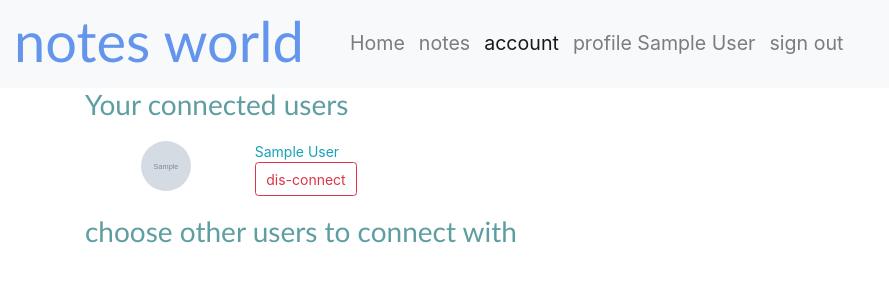
After one commit to muremwa/notes-world, a Django app: page /account/connect/ in a window 1280 px wide. The commit adds this page. Shown: the top 300 px of the page, without its empty margins (0-889 px from the left). Run offline with Django 3.2, Linux system fonts and the light colour scheme; a user stored in the database is signed in; tables that the repository leaves empty hold one stand-in row (values such as "Sample post"); grey boxes marked "Sample" are stand-in pictures; some libraries are stand-ins or nearby versions.

Commit message:
Added a way for users to send, accept and deny requests from each other.

```diff
--- a/account/admin.py
+++ b/account/admin.py
@@ -1,5 +1,6 @@
 from django.contrib import admin
-from .models import Profile
+from .models import Profile, Connection
 
 # Register your models here
 admin.site.register(Profile)
+admin.site.register(Connection)
--- /dev/null
+++ b/account/templates/account/connect.html
@@ -0,0 +1,83 @@
+{% extends 'base.html' %}
+{% load staticfiles %}
+
+{% block title %}connect{% endblock title %}
+{% block style %}<link href="{% static 'account/css/connect.css' %}" type="text/css" rel="stylesheet">{% endblock style %}
+
+{% block account %}active{% endblock account %}
+
+{% block content %}
+<div class="container">
+    <div class="row">
+        <div class="col-sm-8">
+            {% if connected %}
+                <!-- Connected users -->
+                <h2>Your connected users</h2>
+                {% for friend in connected %}
+                <div class="row user">
+                    <div class="col-sm-2">
+                        <img class="user-img" alt="image of {{ friend.username }}" src="{{ friend.profile.image.url }}">
+                    </div>
+                    <div class="col-sm-9 user-info">
+                        <span class="text-info">{{ friend.get_full_name }}</span>
+                        <br />
+                        <form method="post">
+                            {% csrf_token %}
+                            <input type="hidden" name="url" value="{% url 'base_account:exit' friend.id %}">
+                            <button class="btn btn-outline-danger disconnect-button" type="submit">dis-connect</button>
+                        </form>
+                    </div>
+                </div>
+                {% endfor %}
+            {% endif %}
+
+            <!-- Connection suggestions -->
+            <h2>choose other users to connect with</h2>
+            {% for friend in suggestions %}
+            <div class="row user">
+                <div class="col-sm-2">
+                    <img class="user-img" alt="image of {{ friend.username }}" src="{{ friend.profile.image.url }}">
+                </div>
+                <div class="col-sm-9 user-info">
+                    <span class="text-info">{{ friend.first_name }} {{ friend.last_name }}</span>
+                    <br />
+                    <form method="post">
+                        {% csrf_token %}
+                        <input type="hidden" name="url" value="{% url 'base_account:connect' friend.id %}">
+                        <button type="submit" class="btn btn-outline-info connect-button">connect</button>
+                    </form>
+                </div>
+            </div>
+            <hr>
+            {% endfor %}
+        </div>
+        <div class="col-sm-4">
+            {% if requests %}
+            <!-- Connection requests -->
+            <h2>Connection requests</h2>
+            {% for friend in requests %}
+            <div class="row user">
+                <div class="col-sm-2">
+                    <img class="user-img" alt="image of {{ friend.conn_sender.username }}" src="{{ friend.conn_sender.profile.image.url }}">
+                </div>
+                <div class="col-sm-9 user-info">
+                    <span class="text-info">{{ friend.conn_sender.get_full_name }}</span>
+                    <br />
+                    <form method="post">
+                        {% csrf_token %}
+                        <input type="hidden" name="url" value="{% url 'base_account:accept' friend.id %}">
+                        <input type="hidden" name="deny_url" value="{% url 'base_account:deny' friend.id %}">
+                        <button type="submit" name="approve" class="btn btn-outline-dark accept-button">approve</button>
+                        <button name="deny" class="btn btn-outline-danger deny-button">deny</button>
+                    </form>
+                </div>
+            </div>
+            <hr>
+            {% endfor %}
+            {% endif %}
+        </div>
+    </div>
+</div>
+{% endblock content %}
+
+{% block bottomScript %}<script src="{% static 'account/js/connect.js' %}"></script>{% endblock bottomScript %}
--- a/account/templates/account/index.html
+++ b/account/templates/account/index.html
@@ -19,7 +19,8 @@
         <hr>
         <div id="links" class="container col-sm-5">
             {% if user.is_authenticated %}
-            <a href="#" class="bco col-sm-5" style="padding: 1em;">add notes</a>
+            <a href="{% url 'notes:note-create' %}" class="bco col-sm-5" style="padding: 1em;">add notes</a>
+            <a href="{% url 'base_account:connected' %}" class="bco col-sm-5" style="padding: 1em;">connect</a>
             {% else %}
             <div class="row bco">
                 <div class="col-sm-6 text-center">
--- a/account/urls.py
+++ b/account/urls.py
@@ -17,4 +17,19 @@ urlpatterns = [
     # account/profile/edit/34/
     path('profile/edit/<int:pk>/', views.ProfileEditView.as_view(), name="profile-edit"),
 
+    # account/connect/
+    path('connect/', views.ConnectedUser.as_view(), name="connected"),
+
+    # account/connect/user4/send  (ajax)
+    path('connect/user<int:id>/send', views.connect, name="connect"),
+
+    # account/connect/user4/accept (ajax)
+    path('connect/user<int:id>/accept', views.accept, name="accept"),
+
+    # account/connect/user4/exit  (ajax)
+    path('connect/user<int:id>/exit', views.dis_connect, name="exit"),
+
+    # account/connect/request6/deny  (ajax)
+    path('connect/request<int:id>/deny', views.deny, name="deny"),
+
 ]
--- a/account/views.py
+++ b/account/views.py
@@ -1,11 +1,15 @@
-from django.shortcuts import render, redirect, reverse
-from .forms import SignUpForm, ProfileForm
+from django.shortcuts import render, redirect, reverse, get_object_or_404
 from django.views import generic
 from django.contrib.auth.mixins import LoginRequiredMixin
 from django.views import View
+from django.db.models import Q
+from django.http import JsonResponse
+import random
 
-# models
-from .models import Profile
+# models & forms
+from .models import Profile, Connection
+from .forms import SignUpForm, ProfileForm
+from django.contrib.auth.models import User
 
 # sign ups
 from django.contrib.auth import authenticate, login
@@ -58,3 +62,149 @@ class ProfileEditView(LoginRequiredMixin, generic.UpdateView):
         context = super().get_context_data(**kwargs)
         context['input_name'] = "edit profile"
         return context
+
+
+# connected page
+class ConnectedUser(generic.TemplateView):
+    template_name = "account/connect.html"
+
+    def get(self, request, *args, **kwargs):
+        users = User.objects.all()
+        suggestions = []
+        qset_1 = (
+            Q(conn_receiver=self.request.user.profile) &
+            Q(approved=False)
+        )
+        requests = Connection.objects.filter(qset_1).distinct()
+        qset = (
+            Q(conn_sender=self.request.user.profile.user) |
+            Q(conn_receiver=self.request.user.profile)
+        )
+        connected = []
+        checking = []
+        connected_obj = Connection.objects.filter(qset).distinct()
+
+        for obj in connected_obj:
+            if obj.conn_sender == self.request.user:
+                checking.append(obj.conn_receiver.user)
+            else:
+                checking.append(obj.conn_sender)
+
+        for obj in connected_obj:
+            if obj.approved:
+                if obj.conn_sender == self.request.user:
+                    connected.append(obj.conn_receiver.user)
+                else:
+                    connected.append(obj.conn_sender)
+
+        # suggestions
+        for i in range(10):
+                suggestion = random.choice(users)
+                if suggestion != self.request.user and suggestion not in suggestions and suggestion not in checking:
+                    suggestions.append(suggestion)
+
+
+        return render(request, self.template_name, {
+            'suggestions': suggestions,
+            "connected": connected,
+            "requests": requests,
+        })
+
+
+# send a connection request
+def connect(request, id):
+    if request.method == "POST":
+        response = {}
+        sender = request.user
+        receiver = User.objects.get(pk=id).profile
+        qset = (
+            Q(conn_sender=request.user) &
+            Q(conn_receiver=receiver)
+        )
+        qset_2 = (
+            Q(conn_sender=receiver.user) &
+            Q(conn_receiver=request.user.profile)
+        )
+        checking_1 = Connection.objects.filter(qset)
+        checking_2 = Connection.objects.filter(qset_2)
+
+        if len(checking_1) == 0 and len(checking_2) == 0:
+            Connection.objects.create(
+                conn_sender=sender,
+                conn_receiver=receiver
+            )
+            response['sent'] = True
+        else:
+            response['sent'] = False
+            response['state'] = "request is sent already"
+
+        return JsonResponse(response)
+
+
+# accept a connection request
+def accept(request, id):
+    if request.method == "POST":
+        response = {}
+        _connection = get_object_or_404(Connection, pk=id)
+
+        if _connection.approved:
+            response['state'] = "already approved"
+        else:
+            _connection.approved = True
+            _connection.save()
+            response['state'] = "you have approved"
+            response['accepted'] = True
+
+        return JsonResponse(response)
+
+
+# delete an existing request
+def dis_connect(request, id):
+    if request.method == "POST":
+        friend = get_object_or_404(User, pk=id)
+        response = {}
+        qset_1 = (
+            Q(conn_sender=request.user) &
+            Q(conn_receiver=friend.profile)
+        )
+        qset_2 = (
+            Q(conn_sender=friend) &
+            Q(conn_receiver=request.user.profile)
+        )
+
+        _connection = Connection.objects.filter(qset_1)
+        _connection_2 = Connection.objects.filter(qset_2)
+
+        if len(_connection_2) == 0 and len(_connection) == 0:
+            response['exited'] = False
+            response['state'] = "connection no longer exists"
+        else:
+            if len(_connection) > 0:
+                connection = _connection[0]
+            else:
+                connection = _connection_2[0]
+
+            connection.delete()
+            response['exited'] = True
+            response['state'] = "disconnected"
+
+        return JsonResponse(response)
+
+
+# deny a connection request
+def deny(request, id):
+    if request.method == "POST":
+        conn_request = get_object_or_404(Connection, pk=id)
+        response = {}
+        if not conn_request.approved:
+            conn_request.delete()
+            response['denied'] = True
+            response['state'] = "you have denied the request"
+        elif conn_request.approved:
+            response['denied'] = False
+            response['state'] = "you cannot deny an approved request"
+        else:
+            response['denied'] = False
+            response['state'] = "the request no longer exists"
+
+        return JsonResponse(response)
--- /dev/null
+++ b/note/static/account/css/connect.css
@@ -0,0 +1,15 @@
+.user-img {
+    width: 50px;
+    height: 50px;
+    border-radius: 50%;
+    margin-left: 25%;
+}
+
+.user {
+    margin: 1.2em;
+    padding: 0.2em;
+}
+
+.user-info {
+    margin-left: 20px;
+}
--- /dev/null
+++ b/note/static/account/js/connect.js
@@ -0,0 +1,124 @@
+// user to send conection requests
+$(document).on('click', '.connect-button', function (e) {
+    e.preventDefault();
+    // get the token
+    let button = this
+    let form = button.parentElement;
+    let url = form.children.url.value;
+    let token = form.children.csrfmiddlewaretoken.value;
+
+    // send
+    $.ajax( {
+        type: "POST",
+        url: url,
+        data: {
+            csrfmiddlewaretoken: token
+        },
+        success: function (response) {
+            console.log(response['sent']);
+            if (response['sent']) {
+                button.innerText = "sent";
+            } else {
+                button.innerText = response['state']
+            }
+        },
+        error: function () {
+            button.innerText = "error";
+        }
+    });
+});
+
+
+// user to accepts conection requests
+$(document).on('click', '.accept-button', function (e) {
+    e.preventDefault();
+    // get the token
+    let button = this
+    let form = button.parentElement;
+    let url = form.children.url.value;
+    let token = form.children.csrfmiddlewaretoken.value;
+    let denyButton = form.children.deny
+
+    // send
+    $.ajax( {
+        type: "POST",
+        url: url,
+        data: {
+            csrfmiddlewaretoken: token
+        },
+        success: function (response) {
+            if (response['accepted']) {
+                denyButton.style.display = "none";
+                button.innerText = response['state'];
+            };
+        },
+        error: function (err) {
+            console.log(err)
+            button.innerText = "error";
+        }
+    });
+});
+
+
+
+// user to disconnects users
+$(document).on('click', '.disconnect-button', function (e) {
+    e.preventDefault();
+    // get the token
+    let button = this
+    let form = button.parentElement;
+    let url = form.children.url.value;
+    let token = form.children.csrfmiddlewaretoken.value;
+
+    // send
+    $.ajax( {
+        type: "POST",
+        url: url,
+        data: {
+            csrfmiddlewaretoken: token
+        },
+        success: function (response) {
+            if (response['exited']) {
+                button.innerText = response['state'];
+            } else {
+                button.innerText = response['state'];
+            }
+        },
+        error: function (err) {
+            console.log(err)
+            button.innerText = "error";
+        }
+    });
+});
+
+
+// user to denies users requests
+$(document).on('click', '.deny-button', function (e) {
+    e.preventDefault();
+    // get the token
+    let button = this
+    let form = button.parentElement;
+    let url = form.children.deny_url.value;
+    let token = form.children.csrfmiddlewaretoken.value;
+    let acceptButton = form.children.approve
+
+    // send
+    $.ajax( {
+        type: "POST",
+        url: url,
+        data: {
+            csrfmiddlewaretoken: token
+        },
+        success: function (response) {
+            if (response['denied']) {
+                acceptButton.style.display = "none";
+                button.innerText = response['state'];
+            };
+        },
+        error: function (response) {
+            if (response['denied'] == false) {
+                button.innerText = response['state'];
+            }
+        }
+    });
+});
--- a/note/templates/base.html
+++ b/note/templates/base.html
@@ -35,7 +35,7 @@
                 </li>
                 {% if user.is_authenticated %}
                     <li class="nav-item">
-                        <a class="nav-link {% block profile %}{% endblock profile %}" href="{% url 'base_account:profile' %}">profile</a>
+                        <a class="nav-link {% block profile %}{% endblock profile %}" href="{% url 'base_account:profile' %}">profile {{ user.get_full_name }}</a>
                     </li>
                     <li class="nav-item">
                         <a class="nav-link" href="{% url 'logout' %}">sign out</a>
@@ -66,7 +66,7 @@
     </footer>
 
     <!-- I serve my own files locally -->
-    <script src="http://localhost/assets/js/jquery-3.2.1.slim.min.js"></script>
+    <script src="http://localhost/assets/js/jquery.js"></script>
     <script src="http://localhost/assets/js/bootstrap.min.js"></script>
 
 
--- a/notes/templates/notes/index.html
+++ b/notes/templates/notes/index.html
@@ -11,9 +11,10 @@
 
     <div class="container">
         <h2>your notes</h2>
+        <a href="{% url 'note:note-create' %}" class="btn btn-outline-dark">add note</a>
         <hr>
         {% if notes %}
-            <small>you have {{ notes.count }} note</small>
+            <small>you have {{ notes.count }} notes</small>
             <!-- each note -->
             <div class="row">
             {% for note in notes %}
--- a/requirements.txt
+++ b/requirements.txt
@@ -5,4 +5,3 @@ django-pagedown==1.0.5
 django-widget-tweaks==1.4.2
 markdown2==2.3.5
 Pillow==5.1.0
-django_heroku
```
Also changed, not shown: account/models.py (+20 -2 lines), account/templates/account/profile.html (+5 -2 lines), README.md, media/IMG-20170727-WA0000.jpg (added).
